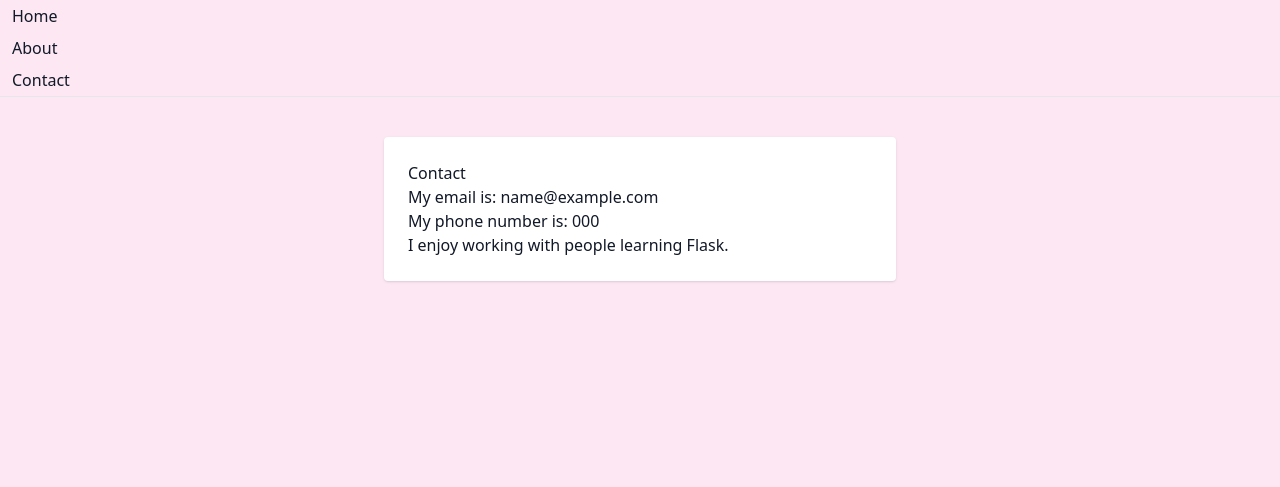
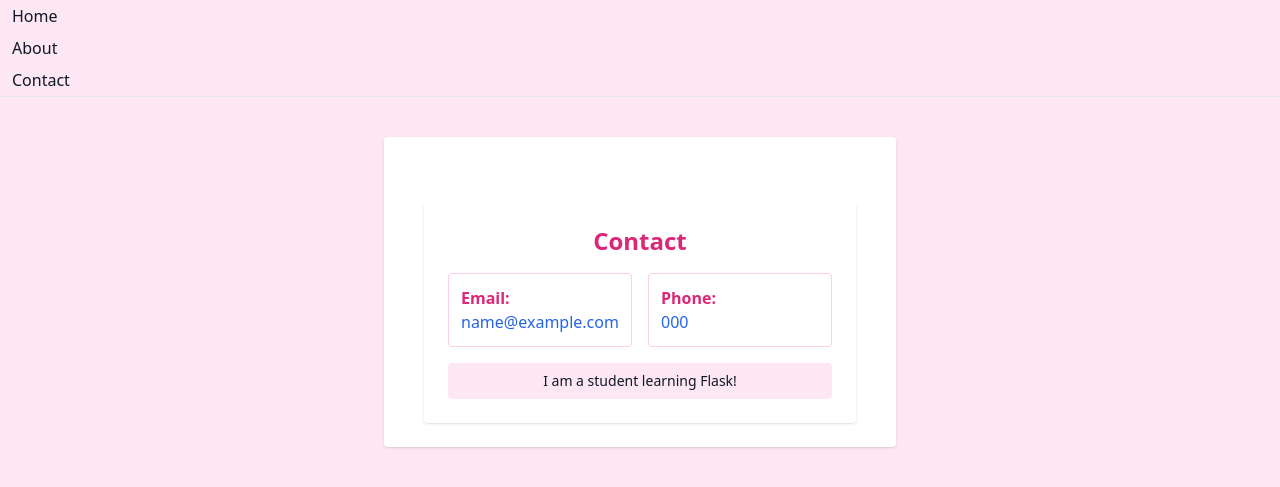
Before and after one commit to gracehuanggg/my-work, a Python web app: template iteration_05/templates/contact.html in a window 1280 px wide. Shown: the part 32-519 px from the top of the page. Run offline with Jinja, Linux system fonts and the light colour scheme; the template is opened without the code that fills it: most values are stand-ins (such as "Sample title", 1, 10 or a date in 2020); some libraries are stand-ins or nearby versions.

Commit message:
Refactor contact page layout and remove unused sections

```diff
--- a/iteration_05/templates/contact.html
+++ b/iteration_05/templates/contact.html
@@ -3,29 +3,30 @@
 {% block title %}Contact{% endblock %}
 
 {% block content %}
-  <h1>Contact</h1>
+<div class="flex justify-center items-start w-full px-4 mt-10">
+  <div class="bg-white p-6 rounded shadow w-full max-w-lg">
+    <h1 class="text-2xl font-semibold text-pink-600 text-center mb-4">Contact</h1>
+    <div class="grid grid-cols-2 gap-4 mb-4">
+      <div class="p-3 border border-pink-200 rounded hover:bg-pink-50">
+        <p class="font-semibold text-pink-600">Email:</p>
+        <a href="mailto:ghuang26@nmhschool.org"
+           class="text-blue-600 hover:underline">
+           {{ email }}
+        </a>
+      </div>
 
-  <p>
-    My email is:
-    {% if email %}
-      {{ email }}
-    {% else %}
-      Email not available
-    {% endif %}
-  </p>
+      <div class="p-3 border border-pink-200 rounded hover:bg-pink-50">
+        <p class="font-semibold text-pink-600">Phone:</p>
+        <a href="tel:857-500-3746"
+           class="text-blue-600 hover:underline">
+           {{ phone }}
+        </a>
+      </div>
+    </div>
+    <div class="text-center p-2 bg-pink-100 rounded text-sm">
+      I am a student learning Flask!
+    </div>
 
-  <p>
-    My phone number is:
-    {% if phone %}
-      {{ phone }}
-    {% else %}
-      Phone number not available
-    {% endif %}
-  </p>
-
-  {% if is_student %}
-    <p>I am a student learning Flask!</p>
-  {% else %}
-    <p>I enjoy working with people learning Flask.</p>
-  {% endif %}
+  </div>
+</div>
 {% endblock %}
```
